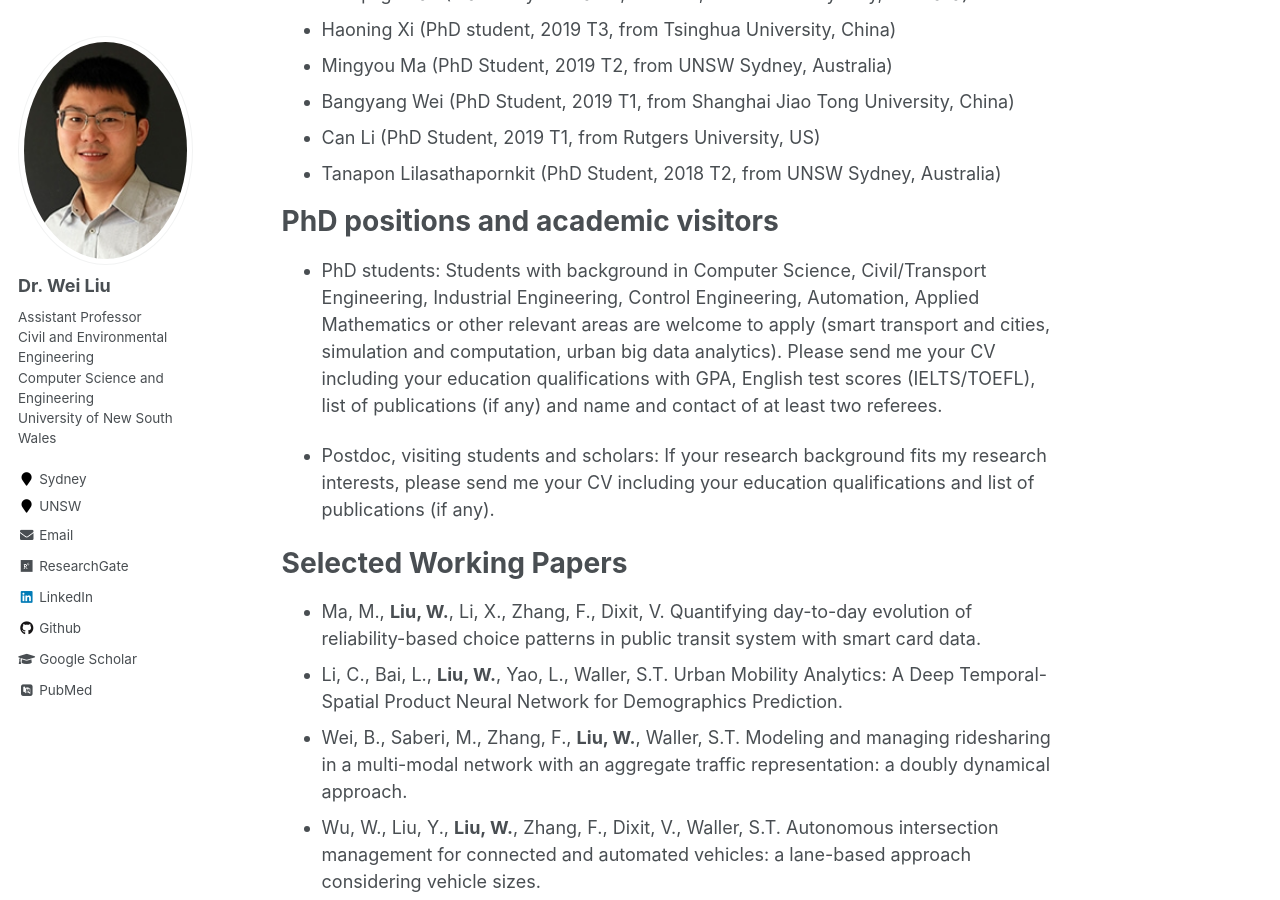
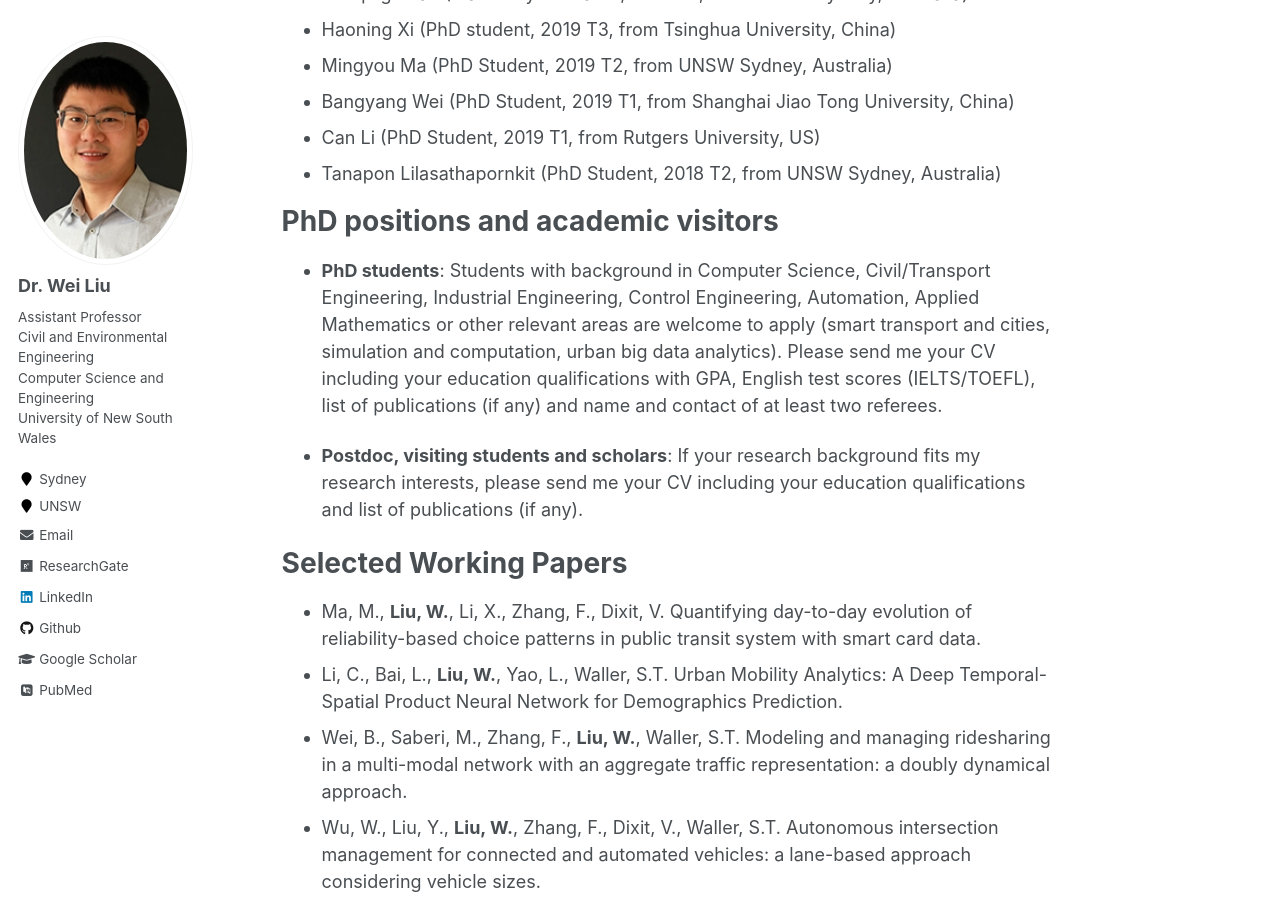
Before and after one commit to weiliu2016/weiliu2016.github.io, a Jekyll site: the page built from _pages/about.md, in a window 1280 px wide and 900 px high, scrolled down 712 px. Built offline with Jekyll 4.4.1, drawn with Linux system fonts in a browser that asks for light colours; some web fonts are replaced.

```diff
--- a/_pages/about.md
+++ b/_pages/about.md
@@ -29,9 +29,9 @@ Research group
 
 PhD positions and academic visitors
 ======
-- PhD students: Students with background in Computer Science, Civil/Transport Engineering, Industrial Engineering, Control Engineering, Automation, Applied Mathematics or other relevant areas are welcome to apply (smart transport and cities, simulation and computation, urban big data analytics). Please send me your CV including your education qualifications with GPA, English test scores (IELTS/TOEFL), list of publications (if any) and name and contact of at least two referees.
+- **PhD students**: Students with background in Computer Science, Civil/Transport Engineering, Industrial Engineering, Control Engineering, Automation, Applied Mathematics or other relevant areas are welcome to apply (smart transport and cities, simulation and computation, urban big data analytics). Please send me your CV including your education qualifications with GPA, English test scores (IELTS/TOEFL), list of publications (if any) and name and contact of at least two referees.
 
-- Postdoc, visiting students and scholars: If your research background fits my research interests, please send me your CV including your education qualifications and list of publications (if any).
+- **Postdoc, visiting students and scholars**: If your research background fits my research interests, please send me your CV including your education qualifications and list of publications (if any).
 
 Selected Working Papers
 ======
```
